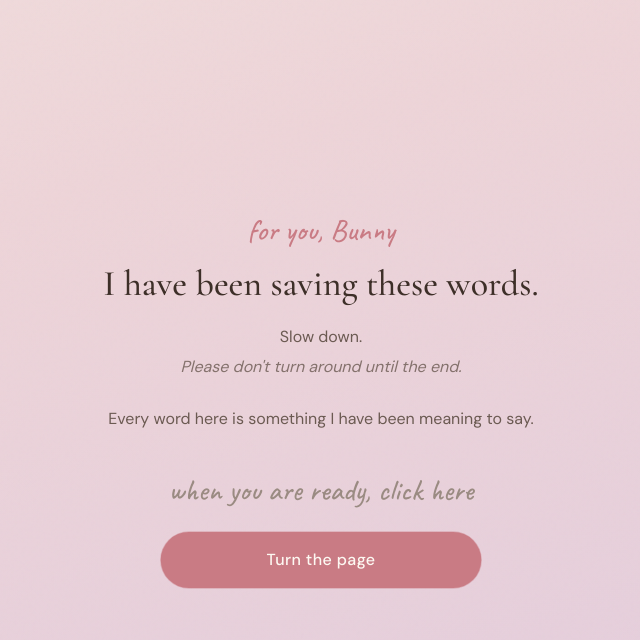
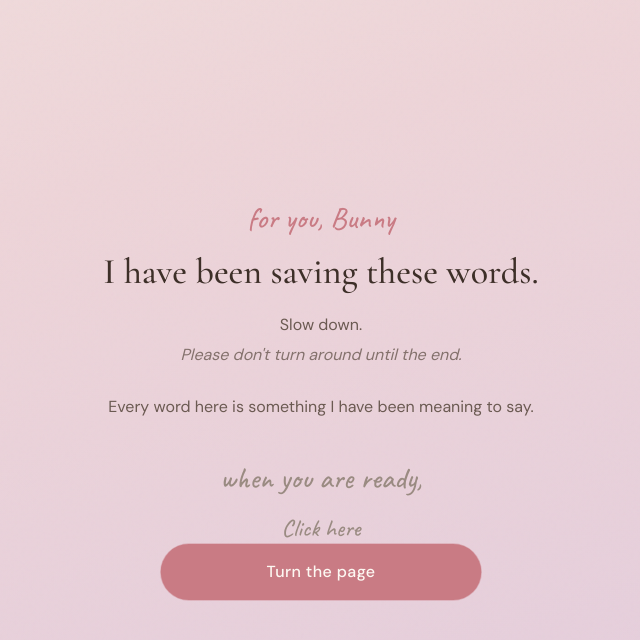
Before and after one commit to FeNiX9755/DigitalMee, a React (Vite) app: page / in a window 1280 px wide. Both pictures are taken after a click on the button "Start". Shown: the top 640 px of the page, without its empty margins (319-959 px from the left). Built offline with nearby package versions, Linux system fonts and the light colour scheme.

Commit message:
Moved Click here to just above the button

```diff
--- a/src/components/NarrativeIntro.tsx
+++ b/src/components/NarrativeIntro.tsx
@@ -54,9 +54,11 @@ export function NarrativeIntro({ onContinue }: NarrativeIntroProps) {
             className="mt-10"
           >
             <p className="mt-4 font-script text-3xl text-ink-faint">
-              when you are ready, click here
+              when you are ready,
             </p>
-            <br />
+            <p className="mt-4 font-script text-2xl text-ink-faint">
+              Click here
+            </p>
             <button
               type="button"
               onClick={onContinue}
```
